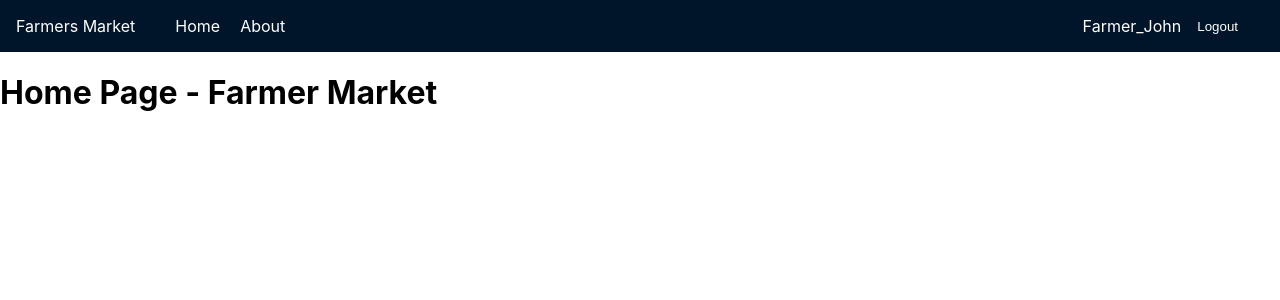
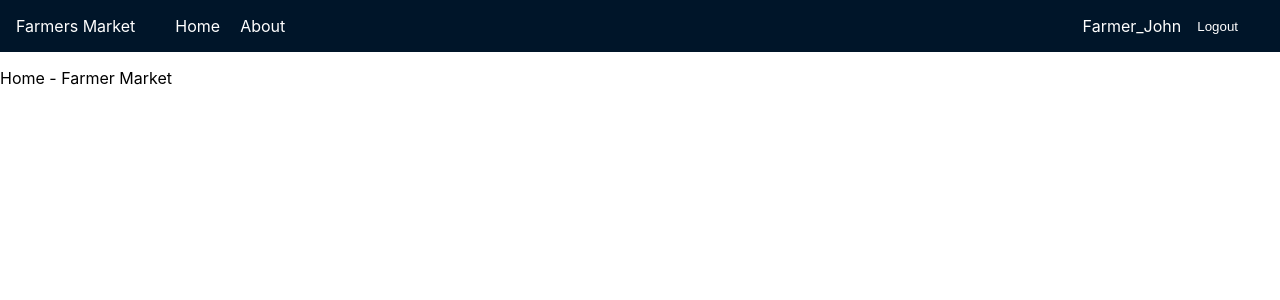
Before and after one commit to MVDem/market-client, a React (Vite) app: page / in a window 1280 px wide. Shown: the top 300 px of the page. Built offline with nearby package versions, Linux system fonts and the light colour scheme; the HTML template or start-up script is replaced by a standard one.

Commit message:
merge conflict

```diff
--- a/src/pages/home/Home.tsx
+++ b/src/pages/home/Home.tsx
@@ -1,8 +1,10 @@
-import Header from "../../components/header/Header";
+import Header from '../../components/header/Header';
 
-export default function Home(){
-    return <>
-    <Header />
-    <h1>Home Page -  Farmer Market</h1>
+export default function Home() {
+  return (
+    <>
+      <Header />
+      <p>Home - Farmer Market</p>
     </>
+  );
 }
```
